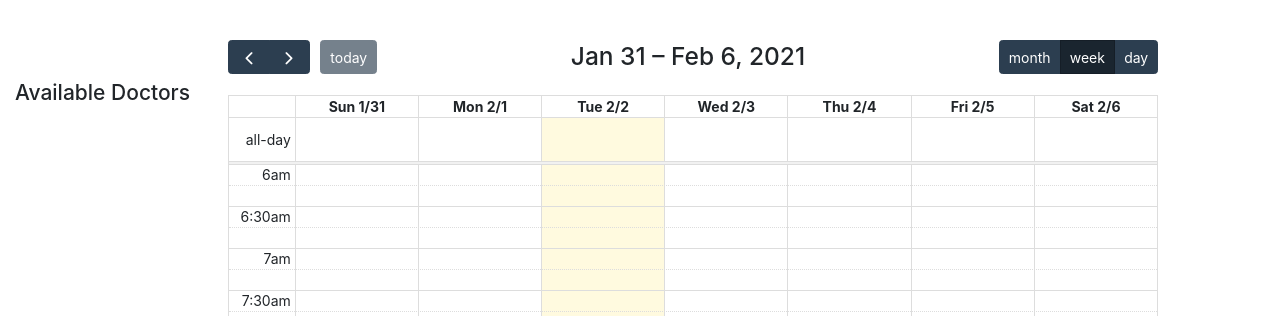
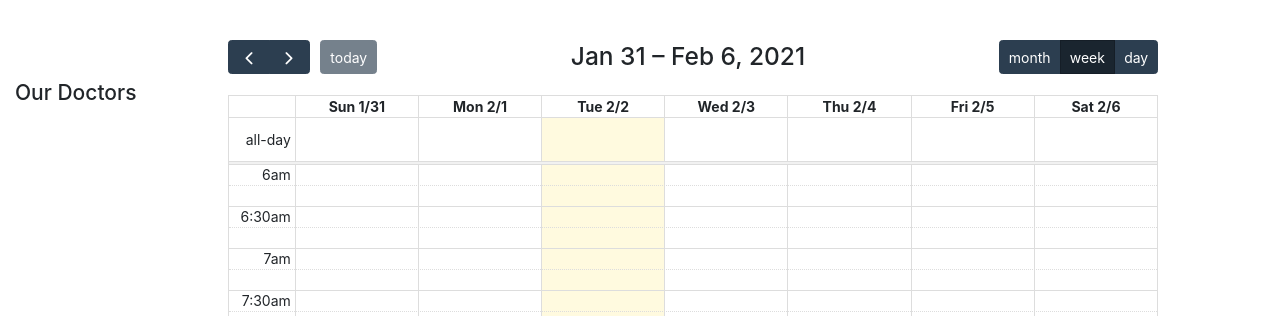
Before and after one commit to solie/django-calendar, a Django app: page / in a window 1280 px wide. Shown: the top 316 px of the page. Run offline with Django 3.2, Linux system fonts and the light colour scheme; data that the repository does not hold is empty; some libraries are stand-ins or nearby versions.

Commit message:
Change title

```diff
--- a/src/calender/templates/index.html
+++ b/src/calender/templates/index.html
@@ -41,7 +41,7 @@ html, body {
 <div class="row">
   <div class="col-md-2">
     <div id="external-events">
-      <h4>Available Doctors</h4>
+      <h4>Our Doctors</h4>
       {% for dr in doctors %}
       <div class="fc-event {{dr.id}} {{dr.color}}">{{dr.name}}</div>
       {% endfor %}
```
